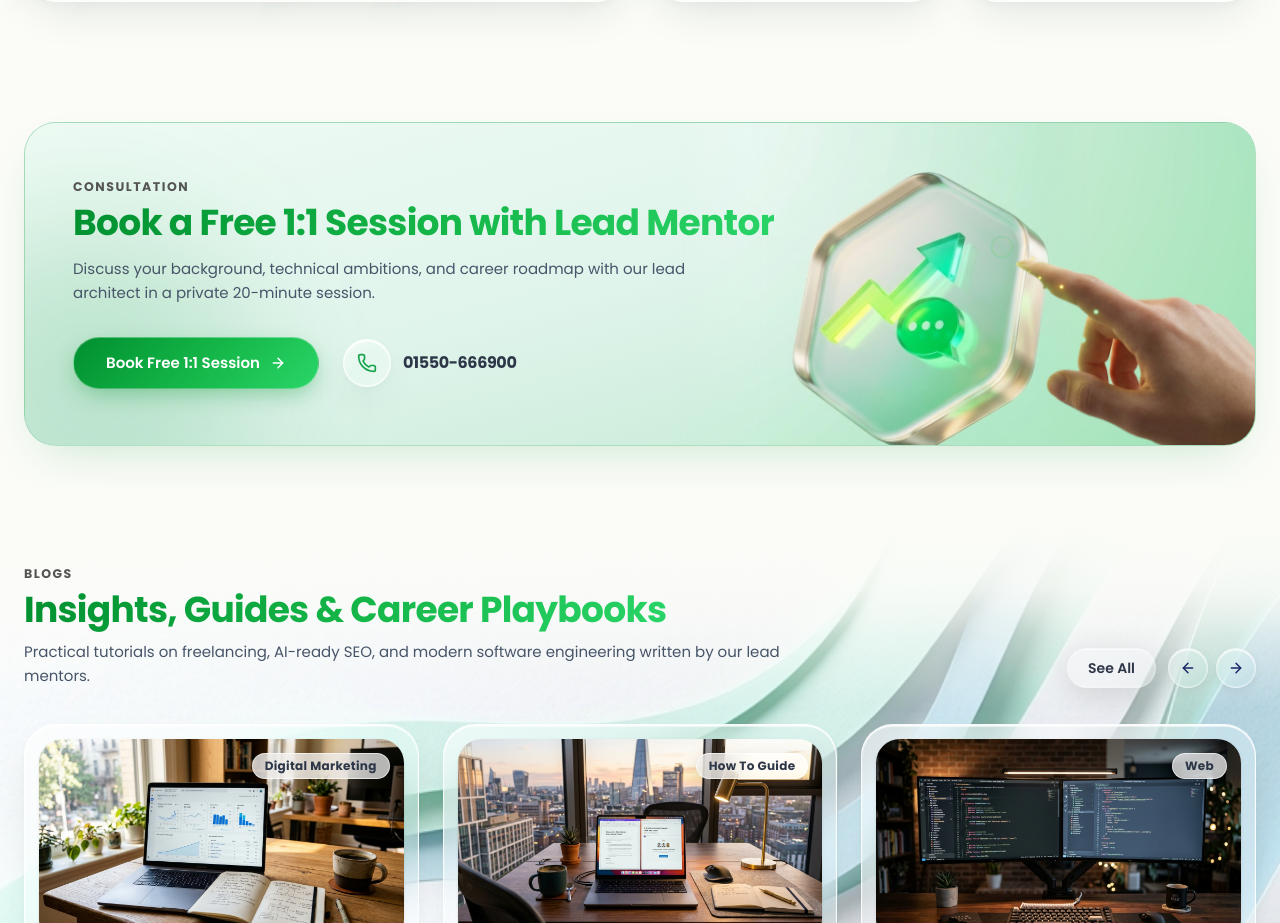
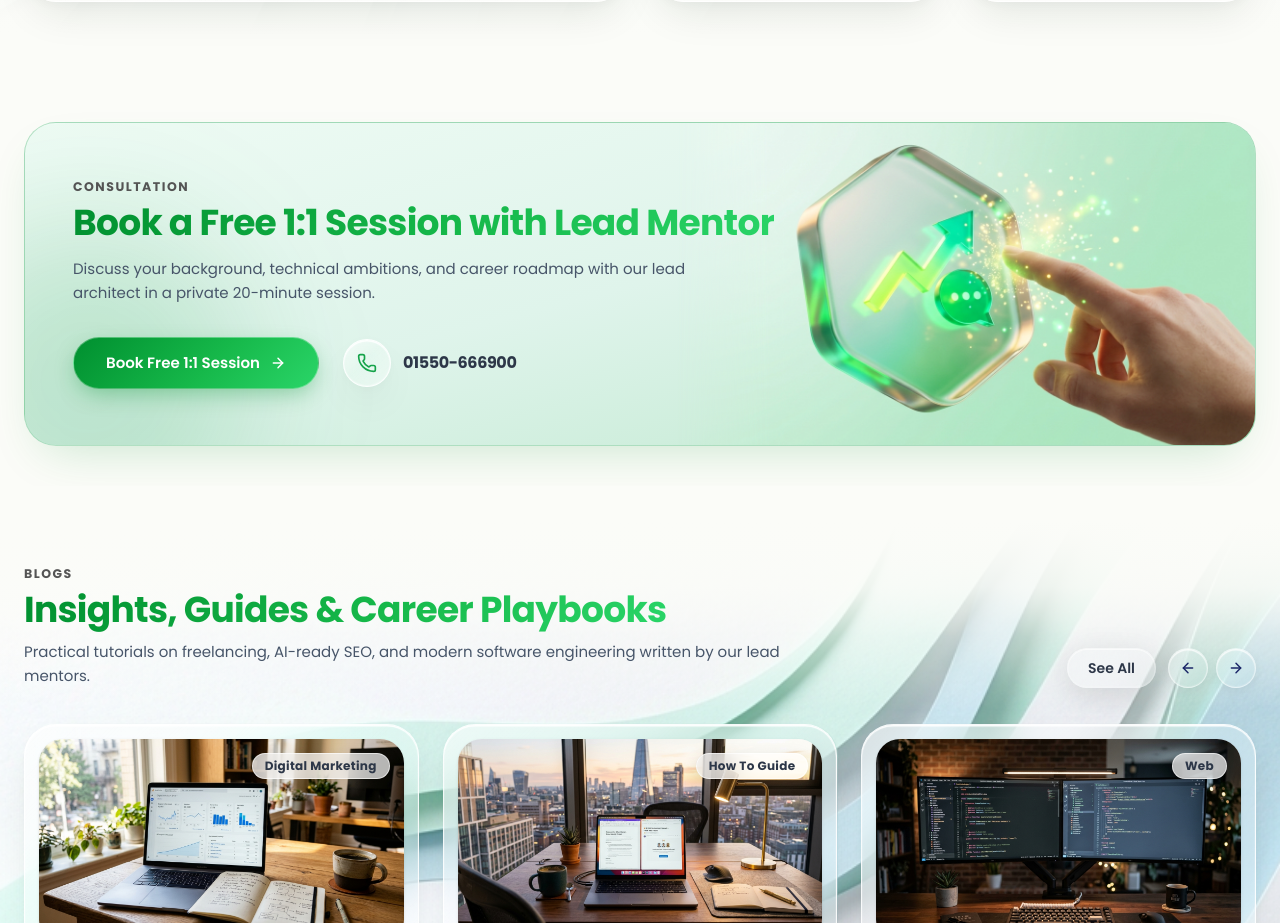
Before and after one commit to anoshione/elewebsitedesign, a React (Vite) app: page / in a window 1280 px wide. Shown: the part 7687-8610 px from the top of the page. Built offline with nearby package versions, Linux system fonts and the light colour scheme; a web font is replaced by a local one.

Commit message:
revert(consultation): restore original cta_mentor_3d image

```diff
--- a/src/components/NewsAndEnvironmentCta.tsx
+++ b/src/components/NewsAndEnvironmentCta.tsx
@@ -12,7 +12,6 @@ import {
 } from 'lucide-react';
 import { NEWS_ITEMS, NewsItem } from '../data/homeData';
 import { GENERATED_ASSETS, ResilientPhoto, SilkBackdrop } from './Graphics';
-import { MentorConsultationVisual } from './MentorConsultationVisual';
 
 interface NewsAndEnvironmentCtaProps {
   onSelectNews: (item: NewsItem) => void;
@@ -225,8 +224,12 @@ export const NewsAndEnvironmentCta: React.FC<NewsAndEnvironmentCtaProps> = ({
             <div className="absolute -bottom-24 -left-24 w-80 h-80 bg-[#008F2F]/16 rounded-full blur-3xl pointer-events-none" />
 
             {/* Desktop Full-Bleed 3D Visual: Seamlessly integrated into right side */}
-            <div className="hidden lg:block absolute right-0 top-0 bottom-0 w-[47%] h-full pointer-events-auto select-none z-0">
-              <MentorConsultationVisual className="w-full h-full [mask-image:linear-gradient(to_right,transparent_0%,black_16%,black_100%)]" />
+            <div className="hidden lg:block absolute right-0 top-0 bottom-0 w-[47%] h-full pointer-events-none select-none z-0">
+              <img
+                src="/assets/cta/cta_mentor_3d.jpg"
+                alt="1:1 Career Consultation with Lead Mentor"
+                className="w-full h-full object-cover object-left [mask-image:linear-gradient(to_right,transparent_0%,black_16%,black_100%)]"
+              />
             </div>
 
             <div className="relative z-10 grid grid-cols-1 lg:grid-cols-12 gap-8 items-center p-8 sm:p-10 lg:p-12 lg:py-14">
@@ -269,8 +272,12 @@ export const NewsAndEnvironmentCta: React.FC<NewsAndEnvironmentCtaProps> = ({
 
               {/* Mobile/Tablet Fallback Visual */}
               <div className="lg:hidden relative flex items-center justify-center mt-2">
-                <div className="relative w-full max-w-[460px] aspect-[1200/896] overflow-hidden rounded-[24px] border border-emerald-300/50 shadow-md">
-                  <MentorConsultationVisual isMobile className="w-full h-full" />
+                <div className="relative w-full max-w-[460px] overflow-hidden rounded-[24px] border border-emerald-300/50 shadow-md">
+                  <img
+                    src="/assets/cta/cta_mentor_3d.jpg"
+                    alt="1:1 Career Consultation with Lead Mentor"
+                    className="w-full h-auto object-cover select-none"
+                  />
                 </div>
               </div>
             </div>
```
